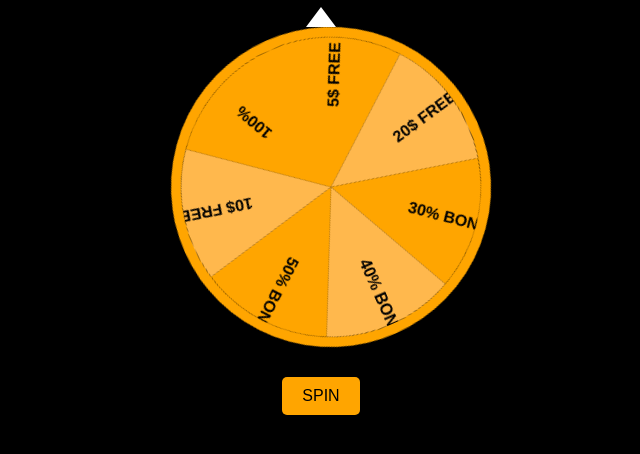
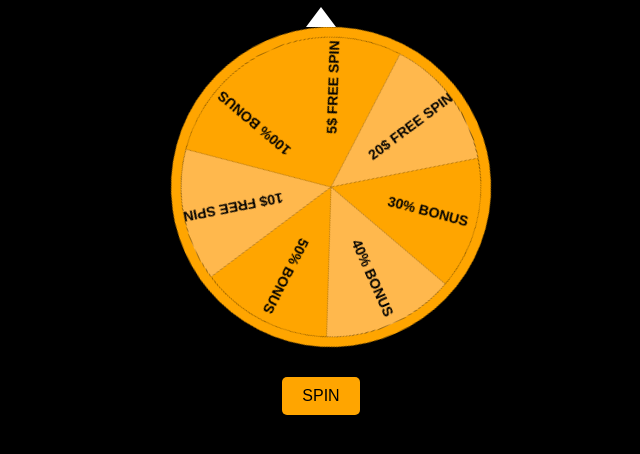
Before and after one commit to highhempatjune/june-bonus-wheel, a plain HTML site: page index.html in a window 1280 px wide. Both pictures are taken after a click on the button "SPIN". Shown: the part 290-744 px from the top of the page, without its empty margins (319-959 px from the left). Drawn offline with Linux system fonts and the light colour scheme.

Commit message:
Update index.html

```diff
--- a/index.html
+++ b/index.html
@@ -78,11 +78,11 @@
     const spinBtn = document.getElementById("spinBtn");
     const result = document.getElementById("result");
 
-    const bonuses = ["5$ FREE SPIN", "20$ FREE SPIN%", "30% BONUS", "40% BONUS", "50% BONUS", "10$ FREE SPIN", "100%"];
+    const bonuses = ["5$ FREE SPIN", "20$ FREE SPIN", "30% BONUS", "40% BONUS", "50% BONUS", "10$ FREE SPIN", "100% BONUS"];
     const colors = ["#FFA500", "#FFB84D"];
     const total = bonuses.length;
     let spinning = false;
-    let hasSpun = localStorage.getItem("hasSpun");
+    let hasSpun = localStorage.getItem("hasSpun") === "true";
 
     const drawWheel = () => {
       const arc = (2 * Math.PI) / total;
@@ -94,13 +94,15 @@
         ctx.arc(150, 150, 150, angle, angle + arc);
         ctx.fill();
 
-        // Text
+        // Draw text
         ctx.save();
         ctx.translate(150, 150);
         ctx.rotate(angle + arc / 2);
         ctx.fillStyle = "#000";
-        ctx.font = "bold 16px sans-serif";
-        ctx.fillText(bonuses[i], 80, 5);
+        ctx.font = "bold 14px sans-serif";
+        ctx.textAlign = "center";
+        ctx.textBaseline = "middle";
+        ctx.fillText(bonuses[i], 100, 0);
         ctx.restore();
       }
     };
@@ -126,12 +128,12 @@
 
       const finalDeg = randomDeg % 360;
       const arcSize = 360 / total;
-      const index = Math.floor((360 - finalDeg + arcSize / 2) % 360 / arcSize);
+      const index = Math.round((360 - finalDeg) % 360 / arcSize) % total;
       const selected = bonuses[index];
 
       setTimeout(() => {
         result.textContent = `You won a ${selected} bonus!`;
-        localStorage.setItem("hasSpun", true);
+        localStorage.setItem("hasSpun", "true");
         localStorage.setItem("bonusResult", selected);
         spinBtn.disabled = true;
         spinning = false;
```
